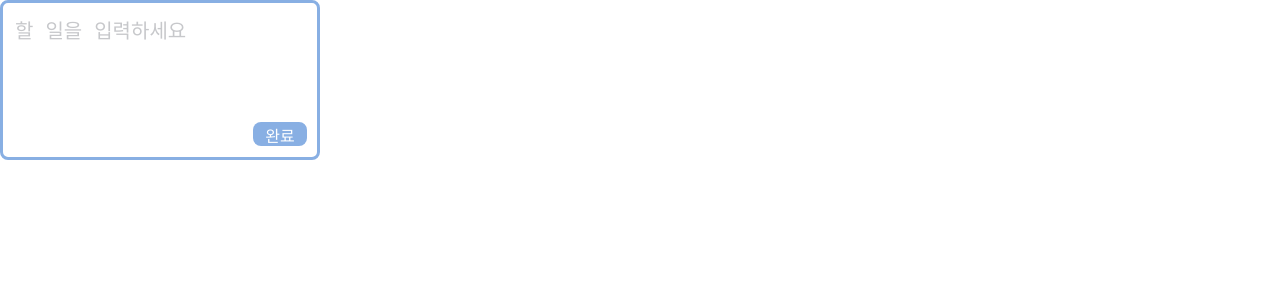
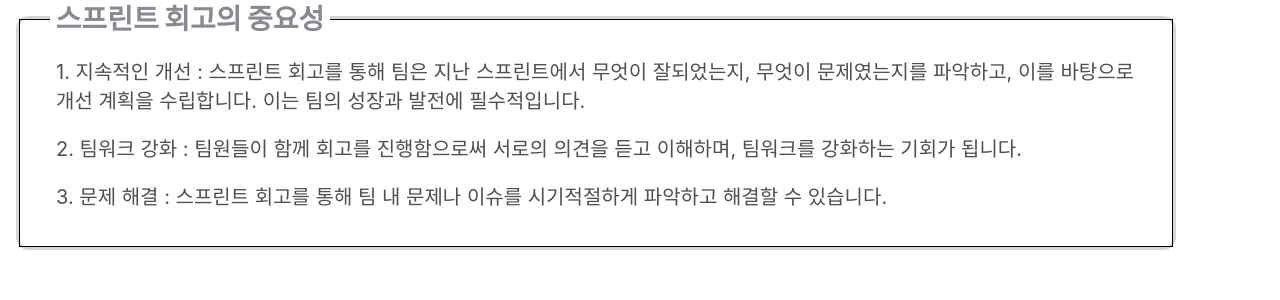
Before and after one commit to jnu-sf-engineering/frontend, a React (Create React App) app: page /min in a window 1280 px wide. Shown: the top 300 px of the page. Built offline with nearby package versions, Linux system fonts and the light colour scheme.

Commit message:
feat: RetroNoticeModal 구현

```diff
--- /dev/null
+++ b/src/components/RetroNoticeModal.tsx
@@ -0,0 +1,64 @@
+import styled from '@emotion/styled';
+import React from 'react';
+import { RETRO_NOTICE_CONTENT } from '../constants/retroNoticeContent';
+
+interface RetroListProps {
+  width?: string;
+}
+
+const RetroNoticeWrapper = styled.div<RetroListProps>`
+  border-radius: 0.8rem;
+  border: 0.1875rem solid #d4d4db;
+  display: flex;
+  flex-direction: column;
+  margin: 1rem;
+  width: 72.125rem;
+  height: 14.25rem;
+  position: relative;
+`;
+
+const RetroNoticeContent = styled.div`
+  border: 1px solid black;
+  display: flex;
+  flex-direction: column;
+  box-sizing: border-box;
+  width: 100%;
+  height: 100%;
+  padding: 2.25rem;
+  font-size: 20px;
+  color: #505050;
+  justify-content: space-between;
+`;
+
+const RetroNoticeTitle = styled.div`
+  display: flex;
+  width: 17.5rem;
+  height: 2.125rem;
+  position: absolute;
+  background-color: white;
+  z-index: 1;
+  left: 50px;
+  top: 0px;
+  font-size: 1.75rem;
+  align-items: center;
+  justify-content: center;
+  color: #878993;
+  font-weight: 900;
+`;
+
+const RetroNoticeModal = () => {
+  return (
+    <>
+      <RetroNoticeTitle>스프린트 회고의 중요성</RetroNoticeTitle>
+      <RetroNoticeWrapper>
+        <RetroNoticeContent>
+          {RETRO_NOTICE_CONTENT.map((content, index) => (
+            <div key={index}>{content}</div>
+          ))}
+        </RetroNoticeContent>
+      </RetroNoticeWrapper>
+    </>
+  );
+};
+
+export default RetroNoticeModal;
--- /dev/null
+++ b/src/constants/retroNoticeContent.ts
@@ -0,0 +1,5 @@
+export const RETRO_NOTICE_CONTENT = [
+  '1. 지속적인 개선 : 스프린트 회고를 통해 팀은 지난 스프린트에서 무엇이 잘되었는지, 무엇이 문제였는지를 파악하고, 이를 바탕으로 개선 계획을 수립합니다. 이는 팀의 성장과 발전에 필수적입니다.',
+  '2. 팀워크 강화 : 팀원들이 함께 회고를 진행함으로써 서로의 의견을 듣고 이해하며, 팀워크를 강화하는 기회가 됩니다.',
+  '3. 문제 해결 : 스프린트 회고를 통해 팀 내 문제나 이슈를 시기적절하게 파악하고 해결할 수 있습니다.',
+];
--- a/src/pages/Klomachenko.tsx
+++ b/src/pages/Klomachenko.tsx
@@ -1,9 +1,10 @@
+import RetroNoticeModal from '../components/RetroNoticeModal';
 import TaskCardInput from '../components/TaskCardInput';
 
 const Klomachenko = () => {
   return (
     <div>
-      <TaskCardInput width='20rem' height='10rem' />
+      <RetroNoticeModal />
     </div>
   );
 };
```
